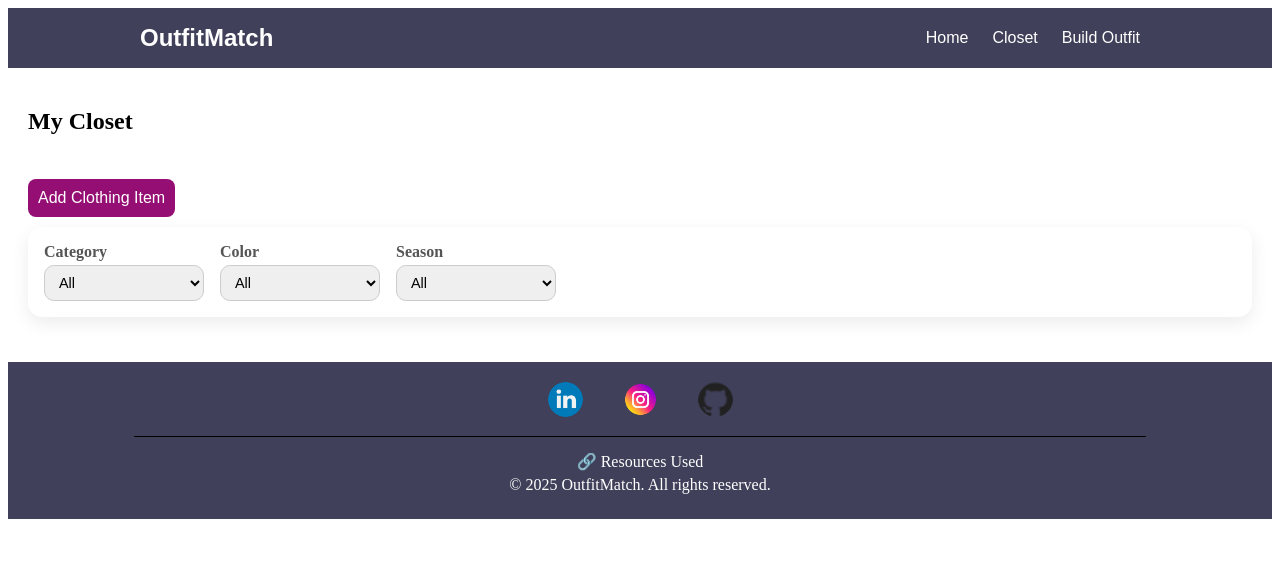
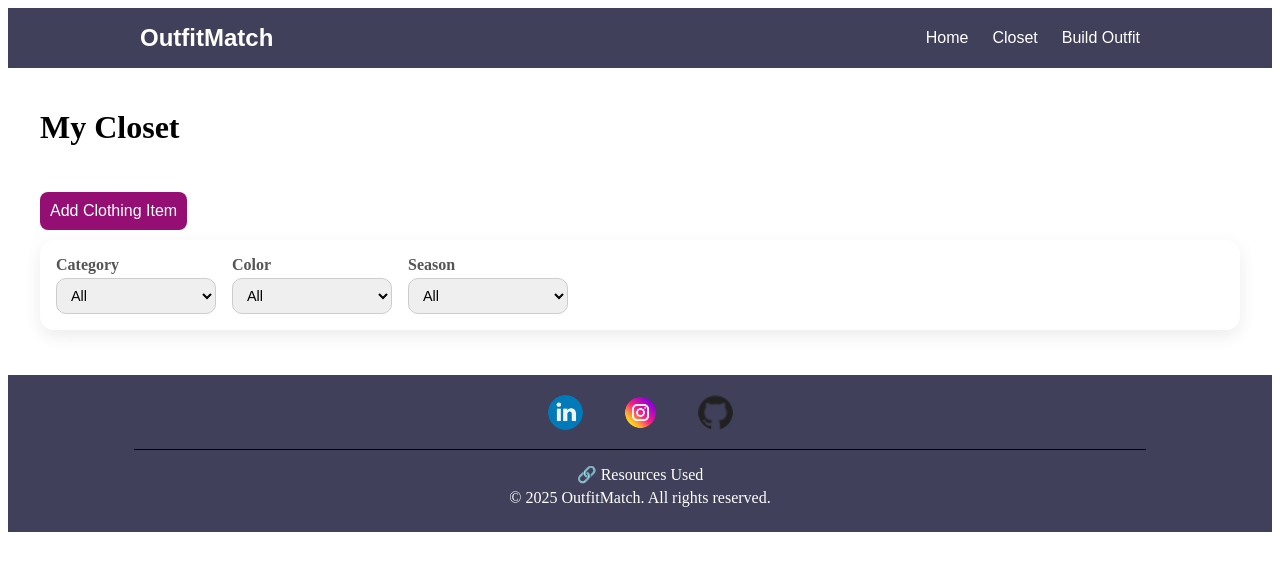
Before and after one commit to CamilaApai/outfitmatch, an Angular app: page /closet in a window 1280 px wide. Shown: the top 570 px of the page. Built offline with nearby package versions, Linux system fonts and the light colour scheme.

Commit message:
Small Change

```diff
--- a/src/app/pages/closet/closet.component.css
+++ b/src/app/pages/closet/closet.component.css
@@ -1,5 +1,7 @@
 .closet-container {
   padding: 20px;
+  max-width: 1200px;
+  margin: 0 auto;
 }
 
 /* Items Grid */
@@ -7,14 +9,13 @@
   display: flex;
   flex-wrap: wrap;
   justify-content: flex-start;
-  gap: 20px;
+  gap: 15px;
 }
-
 
 .item-card {
   background: #ffffff;
   border-radius: 14px;
-  padding: 10px;
+  padding: 10px 0px;
   cursor: pointer;
   text-align: center;
   transition: transform 0.15s ease, box-shadow 0.15s ease, border 0.15s ease;
@@ -48,7 +49,7 @@
   font-size: 0.9rem;
 }
 
-.item-info {
+.item-meta {
   font-size: 0.75rem;
   color: black;
 }
@@ -59,7 +60,6 @@
   margin-top: 10px;
 }
 
-/* Buttons */
 button {
   margin-top: 1.5rem;
   padding: 0.5rem 1rem;
--- a/src/app/pages/closet/closet.component.html
+++ b/src/app/pages/closet/closet.component.html
@@ -1,5 +1,5 @@
 <div class="closet-container">
-  <h2>My Closet</h2>
+  <h1>My Closet</h1>
 
   <!-- Upload -->
   <button class="upload-btn" (click)="openUploadModal()">
@@ -10,7 +10,8 @@
   <app-upload-modal
     *ngIf="showUploadModal"
     [itemToEdit]="editingItem"
-    (close)="closeUploadModal($event)">
+    (close)="closeUploadModal($event)"
+  >
   </app-upload-modal>
 
   <!-- Category Filter -->
@@ -47,20 +48,18 @@
       </select>
     </div>
 
-
     <!-- Grid of Items -->
     <div class="items-grid">
       <div *ngFor="let item of filteredItems" class="item-card">
-
         <!-- Image -->
         <img [src]="item.filename" alt="{{ item.category }}" />
 
         <!-- Info-->
         <div class="item-info">
-        <p class="item-name">{{ item.name || 'Unnamed item' }}</p>
+          <p class="item-name">{{ item.name || "Unnamed item" }}</p>
           <p class="item-info">
             {{ item.category }} • {{ item.colorTag }} •
-          {{ item.season || 'all' }}
+            {{ item.season || "all" }}
           </p>
         </div>
 
@@ -69,7 +68,7 @@
           <button (click)="editItem(item)">Edit</button>
           <button (click)="deleteItem(item.id)">Delete</button>
         </div>
-
       </div>
     </div>
   </div>
+</div>
--- a/src/app/pages/outfit-builder/outfit-builder.component.css
+++ b/src/app/pages/outfit-builder/outfit-builder.component.css
@@ -39,7 +39,8 @@ input[type="text"]:focus {
 .item-card {
   background: #ffffff;
   border-radius: 14px;
-  padding: 10px;
+  padding: 10px 0px;
+  width: 200px;
   cursor: pointer;
   text-align: center;
   transition: transform 0.15s ease, box-shadow 0.15s ease, border 0.15s ease;
@@ -51,12 +52,10 @@ input[type="text"]:focus {
   box-shadow: 0 10px 22px rgba(0, 0, 0, 0.12);
 }
 
-
 .item-card.selected {
   border-color: #ad3181;
   background: #f4f3ff;
 }
-
 
 .item-card img {
   width: 100%;
@@ -120,7 +119,6 @@ button:hover {
   height: 50px;
   object-fit: cover;
   border-radius: 5px;
-
 }
 
 .outfit-card button {
```
Lines whose indentation alone changed are shown as unchanged.
